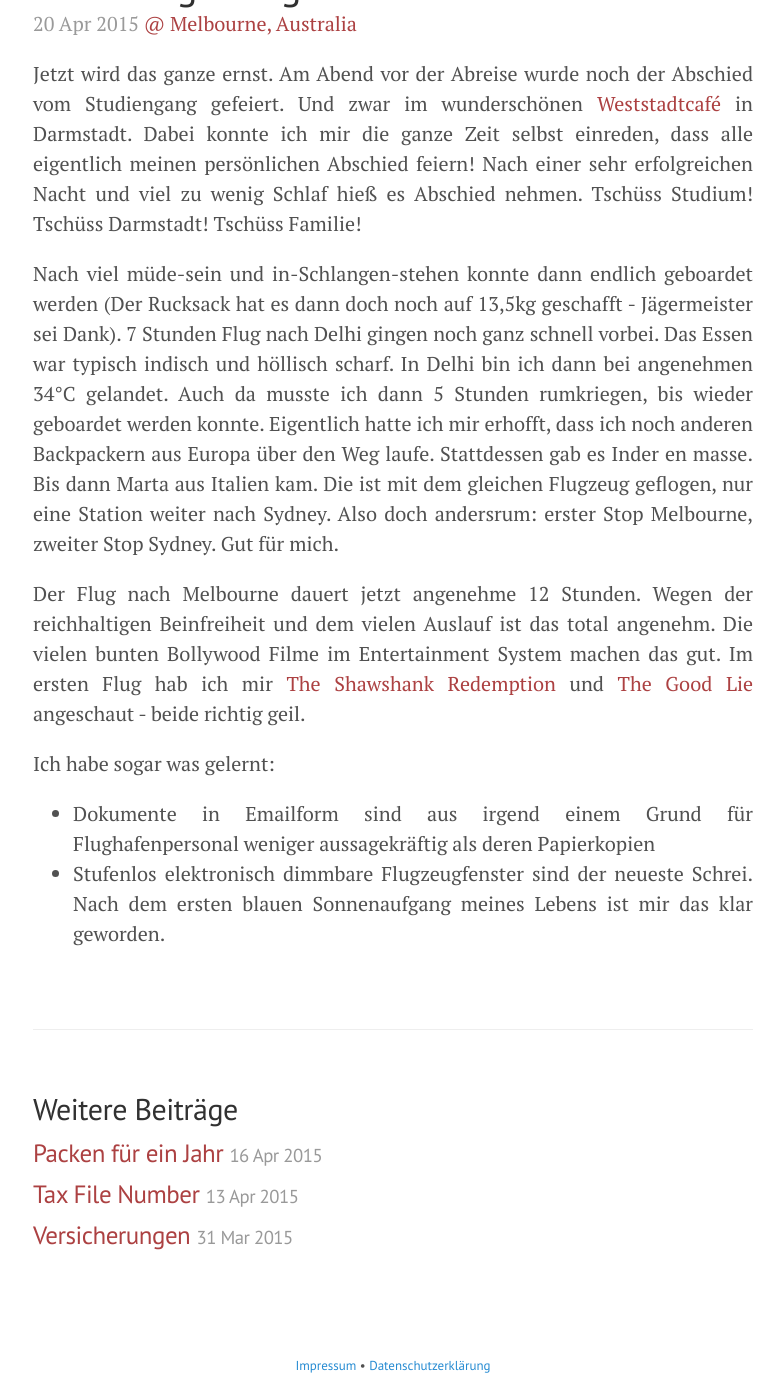
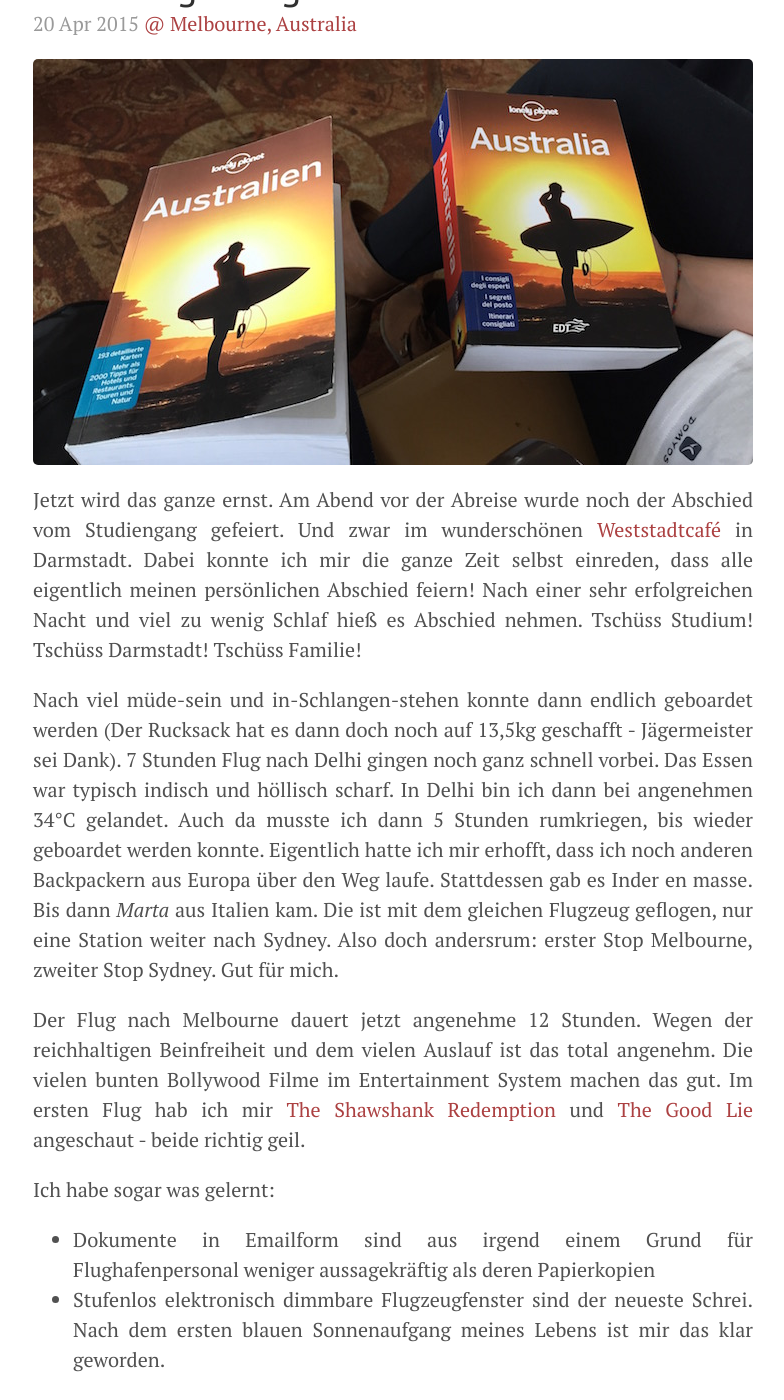
Before and after one commit to Sanderand/Sanderand.github.io, a Jekyll site: the page built from _posts/2015-04-20-anreise.md, in a window 1280 px wide and 1400 px high, scrolled down 341 px. Shown: the whole window, without its empty margins (247-1031 px from the left). Built offline with Jekyll 4.4.1, drawn with Linux system fonts in a browser that asks for light colours; Markdown is read by kramdown in place of the engine named in the settings; comment, search, counter and statistics services are not loaded; some of the changed text lies outside the part shown.

Commit message:
new post about melbourne

```diff
--- a/_posts/2015-04-20-anreise.md
+++ b/_posts/2015-04-20-anreise.md
@@ -4,9 +4,11 @@
 location: Melbourne, Australia
 ---
 
+![Anreise]({{ site.url }}/public/post_img/anreise.jpg)
+
 Jetzt wird das ganze ernst. Am Abend vor der Abreise wurde noch der Abschied vom Studiengang gefeiert. Und zwar im wunderschönen [Weststadtcafé](http://www.weststadtcafe.de) in Darmstadt. Dabei konnte ich mir die ganze Zeit selbst einreden, dass alle eigentlich meinen persönlichen Abschied feiern! Nach einer sehr erfolgreichen Nacht und viel zu wenig Schlaf hieß es Abschied nehmen. Tschüss Studium! Tschüss Darmstadt! Tschüss Familie!
 
-Nach viel müde-sein und in-Schlangen-stehen konnte dann endlich geboardet werden (Der Rucksack hat es dann doch noch auf 13,5kg geschafft - Jägermeister sei Dank). 7 Stunden Flug nach Delhi gingen noch ganz schnell vorbei. Das Essen war typisch indisch und höllisch scharf. In Delhi bin ich dann bei angenehmen 34°C gelandet. Auch da musste ich dann 5 Stunden rumkriegen, bis wieder geboardet werden konnte. Eigentlich hatte ich mir erhofft, dass ich noch anderen Backpackern aus Europa über den Weg laufe. Stattdessen gab es Inder en masse. Bis dann Marta aus Italien kam. Die ist mit dem gleichen Flugzeug geflogen, nur eine Station weiter nach Sydney. Also doch andersrum: erster Stop Melbourne, zweiter Stop Sydney. Gut für mich.
+Nach viel müde-sein und in-Schlangen-stehen konnte dann endlich geboardet werden (Der Rucksack hat es dann doch noch auf 13,5kg geschafft - Jägermeister sei Dank). 7 Stunden Flug nach Delhi gingen noch ganz schnell vorbei. Das Essen war typisch indisch und höllisch scharf. In Delhi bin ich dann bei angenehmen 34°C gelandet. Auch da musste ich dann 5 Stunden rumkriegen, bis wieder geboardet werden konnte. Eigentlich hatte ich mir erhofft, dass ich noch anderen Backpackern aus Europa über den Weg laufe. Stattdessen gab es Inder en masse. Bis dann *Marta* aus Italien kam. Die ist mit dem gleichen Flugzeug geflogen, nur eine Station weiter nach Sydney. Also doch andersrum: erster Stop Melbourne, zweiter Stop Sydney. Gut für mich.
 
 Der Flug nach Melbourne dauert jetzt angenehme 12 Stunden. Wegen der reichhaltigen Beinfreiheit und dem vielen Auslauf ist das total angenehm. Die vielen bunten Bollywood Filme im Entertainment System machen das gut. Im ersten Flug hab ich mir <a href="http://www.amazon.de/gp/product/B001IX2CHW/ref=as_li_tl?ie=UTF8&camp=1638&creative=19454&creativeASIN=B001IX2CHW&linkCode=as2&tag=andsanmeiblo-21&linkId=4QXNRFYOTOZJCPTH" target="_blank">The Shawshank Redemption</a> und <a href="http://www.amazon.de/gp/product/B00UH3JSKS/ref=as_li_tl?ie=UTF8&camp=1638&creative=19454&creativeASIN=B00UH3JSKS&linkCode=as2&tag=andsanmeiblo-21&linkId=OWI52RIKC5JFSHCD" target="_blank">The Good Lie</a> angeschaut - beide richtig geil.
 
```
Also changed, not shown: _posts/2015-04-21-ankunft.md (added, +23 -0 lines), public/post_img/anreise.jpg (added), public/post_img/breakfast.jpg (added), public/post_img/rooftop.jpg (added).
